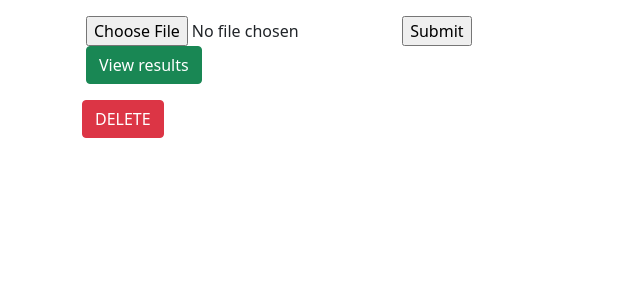
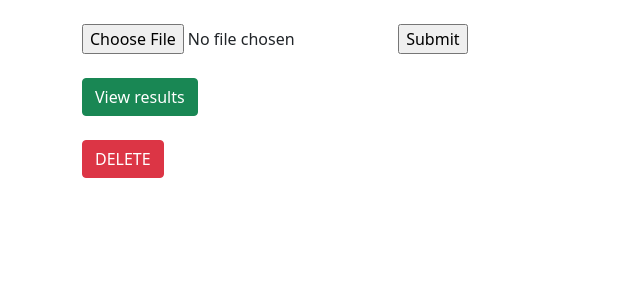
Before and after one commit to AntonRomanenko/TestRomanenkoAntonCSV, a PHP site: page / in a window 1280 px wide. Shown: the top 300 px of the page, without its empty margins (0-640 px from the left). Run offline with PHP 8.4, Linux system fonts and the light colour scheme.

Commit message:
Second commit

```diff
--- a/FileUploader.php
+++ b/FileUploader.php
@@ -7,13 +7,11 @@ require_once "database\Database.php";
         private $database;
         function __construct($file) {
             $this->database = new Database('localhost', 'root', 'root', 'csv_db');
-          //  var_dump($file);
                 if( !$file['name']) {
                     return;
                 }
                  $fileFormat = explode('.', $file['name'])[1];
                 //валидация
-               // var_dump($fileFormat);
 
                 if($fileFormat !== "csv") {
                     throw new RuntimeException('Invalid parameters.');
@@ -22,12 +20,10 @@ require_once "database\Database.php";
 
                $this->file = $file;
 
-
         }
 
         public function upload() {
             $csv = $this->file;
-           //var_dump( $csv);
             if(!is_dir('./csv')) {
                 mkdir('./csv', 0777, true);
             }
--- a/file-loader.php
+++ b/file-loader.php
@@ -1,8 +1,8 @@
 <!-- CSS only -->
 <link href="https://cdn.jsdelivr.net/npm/bootstrap@5.0.1/dist/css/bootstrap.min.css" rel="stylesheet" integrity="sha384-+0n0xVW2eSR5OomGNYDnhzAbDsOXxcvSN1TPprVMTNDbiYZCxYbOOl7+AMvyTG2x" crossorigin="anonymous">
+
 <?php
 require_once  "FileUploader.php";
-
 
 $isDelete = isset($_GET['delete']) ?? false;
 
@@ -52,7 +52,7 @@ $fileClass->saveDateToDatabase();
     <li>File type:<?php echo $_FILES['csv']['type'];?></li>
     <li>File type:<?php echo $_FILES['csv']['tmp_name'];?></li>
 </ul>
-  <div class = 'container '>
+  <div class = 'container'>
     <div >
       <a  class="btn btn-primary"  type='button'  href="./index.php">Import data</a>
     </div>
--- a/index.php
+++ b/index.php
@@ -1,6 +1,4 @@
 <?php
-
-
 
 if(isset($_FILES['csv'])) {
     $errors = array();
@@ -24,7 +22,6 @@ if(isset($_FILES['csv'])) {
     }
 }
 
-
 ?>
 
 <!DOCTYPE html>
@@ -36,19 +33,20 @@ if(isset($_FILES['csv'])) {
     <link href="https://cdn.jsdelivr.net/npm/bootstrap@5.0.1/dist/css/bootstrap.min.css" rel="stylesheet" integrity="sha384-+0n0xVW2eSR5OomGNYDnhzAbDsOXxcvSN1TPprVMTNDbiYZCxYbOOl7+AMvyTG2x" crossorigin="anonymous">
     <title>Document</title>
 </head>
-<body>
-    <form class="container   p-3" action="/file-loader.php" method="post" enctype="multipart/form-data">
-        <input  type="file" name="csv" >
-        <input  type="submit">
-            <div class=" col">
+<body  class="container ">
+    <div>
+        <form class="mt-4" action="/file-loader.php" method="post" enctype="multipart/form-data">
+            <input  type="file" name="csv" >
+            <input  type="submit">
+            <div class="mt-4">
                 <button class="btn btn-success">View results</button>
+            </div>
+        </form>
+        <div class="mt-4">
+            <a type="submit" class=" btn btn-danger" href="/file-loader.php?delete=true">DELETE</a>
+        </div>
+    </div>
 
-            </div>
-        </div>
-    </form>
-    <div class="container" >
-    <a  class=" btn btn-danger" href="/file-loader.php?delete=true">DELETE</a>
-    </div>
     <script src="https://cdn.jsdelivr.net/npm/bootstrap@5.0.1/dist/js/bootstrap.bundle.min.js" integrity="sha384-gtEjrD/SeCtmISkJkNUaaKMoLD0//ElJ19smozuHV6z3Iehds+3Ulb9Bn9Plx0x4" crossorigin="anonymous"></script>
 </body>
 </html>
```
